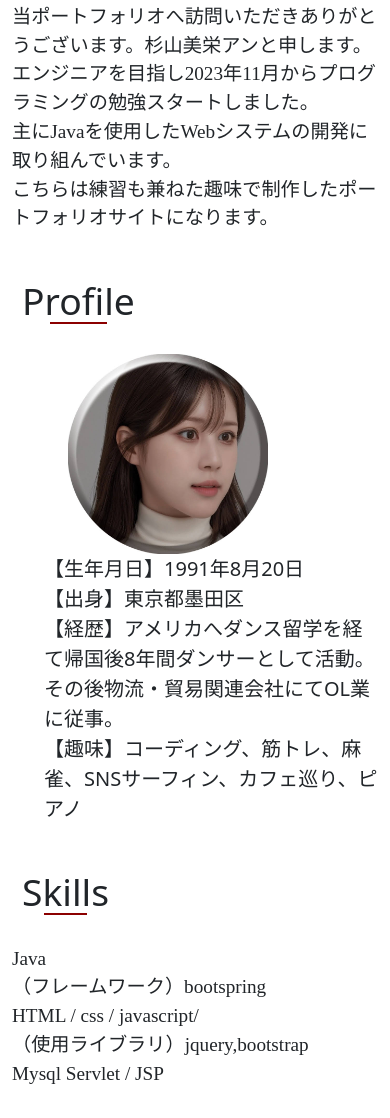
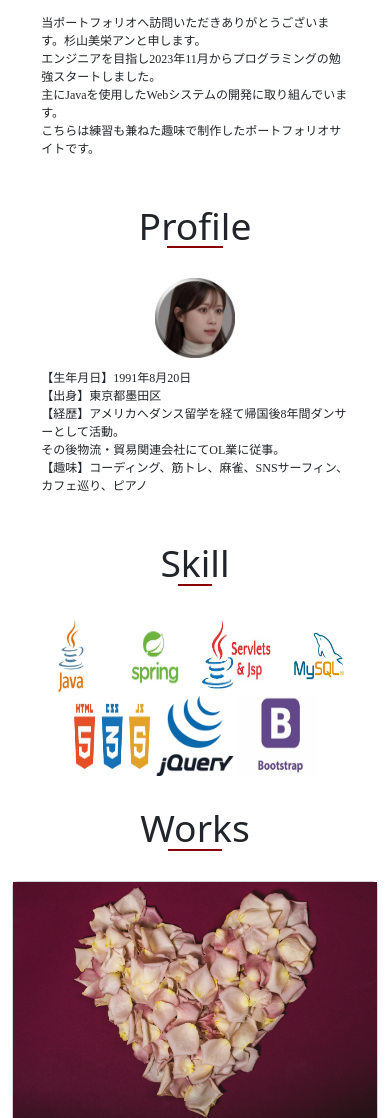
Before and after one commit to MieAnne/MyPortfolioSite, a plain HTML site: page index.html in a window 390 px wide. Shown: the part 882-2000 px from the top of the page. Drawn offline with nearby package versions, Linux system fonts and the light colour scheme.

Commit message:
諸々修正

```diff
--- a/css/style.css
+++ b/css/style.css
@@ -11,6 +11,7 @@
     h1{
         margin-top: 18%;
     }
+
 
 nav{
     margin-bottom: 0%;
@@ -91,12 +92,33 @@ h1{
         overflow-x: hidden;
     }
     .container{
-        text-align: left;
+       text-align: center;
+        font-size: 10px;
+
+        p{
+          margin-left: 8%;
+          margin-right: 8%;
+          margin-top: 3%;
+          text-align: left;
+        }
+        .col-sm-4{
+          text-align: center;
+        }
+
+        .small-image{
+          width: 80px;
+          height: 80px;
+        }
+        .small-image1{
+          width: 80px;
+          height: 80px;
+        }
+
+
     }
-   .small-image{
-    text-align: left;
-    margin-right: 30%;
-   }
+
+
+
 
     .nav-links {
        position: absolute;
@@ -140,11 +162,10 @@ h1{
 
 
    .small-image{
-    max-width: 200px; /* 任意のサイズに調整 */
-    max-height: 200px; /* 高さを自動調整してアスペクト比を保持 */
+    width: 200px;
+    height: 200px;
+  }
 
-
-  }
 
   section {
     margin-top: -60px;
@@ -159,6 +180,7 @@ h1{
   }
   .col-sm-8{
     text-align: left;
+    padding-left: -20%;
   }
 
 
@@ -167,6 +189,7 @@ h1{
       font-size: 1.2em;
       font-family:"meiryo";
   }
+
 
   h2 {
     margin: 30px 10px;
--- a/index.html
+++ b/index.html
@@ -48,7 +48,7 @@
             <p>当ポートフォリオへ訪問いただきありがとうございます。杉山美栄アンと申します。<br>
                 エンジニアを目指し2023年11月からプログラミングの勉強スタートしました。<br>
                 主にJavaを使用したWebシステムの開発に取り組んでいます。<br>
-                こちらは練習も兼ねた趣味で制作したポートフォリオサイトになります。</p>
+                こちらは練習も兼ねた趣味で制作したポートフォリオサイトです。</p>
             <div class="profile">
                <div> <h2 class="display-3">Profile</h2></div>
 
@@ -57,13 +57,11 @@
                     <img src="images/face.jpg" alt="プロフィール写真" class="small-image"></div>
 
                 <div class="col-sm-8">
-                    <ul>
-                        <li>【生年月日】1991年8月20日</li>
-                        <li>【出身】東京都墨田区</li>
-                        <li>【経歴】アメリカへダンス留学を経て帰国後8年間ダンサーとして活動。<br>
-                            その後物流・貿易関連会社にてOL業に従事。</li>
-                        <li>【趣味】コーディング、筋トレ、麻雀、SNSサーフィン、カフェ巡り、ピアノ</li>
-                    </ul>
+                        <p>【生年月日】1991年8月20日<br>
+                           【出身】東京都墨田区<br>
+                           【経歴】アメリカへダンス留学を経て帰国後8年間ダンサーとして活動。<br>
+                            その後物流・貿易関連会社にてOL業に従事。<br>
+                           【趣味】コーディング、筋トレ、麻雀、SNSサーフィン、カフェ巡り、ピアノ</p>
                 </div>
                 </div>
             </div>
@@ -72,13 +70,16 @@
 
         <!-- スキル -->
         <section id="skills">
-            <h2 class="display-3">Skills</h2>
-            <p>Java<br>
-                （フレームワーク）bootspring<br>
-                HTML / css / javascript/ <br>
-                （使用ライブラリ）jquery,bootstrap<br>
-                Mysql
-                Servlet / JSP</p>
+            <h2 class="display-3">Skill</h2><br>
+           <div class="img"> <img src="images/Java.jpg" alt=""  class="small-image">
+            <img src="images/spring.jpg" alt=""  class="small-image">
+            <img src="images/servlet.jpg" alt=""  class="small-image">
+            <img src="images/mysql.jpg" alt=""  class="small-image"><br>
+            <img src="images/hcj.jpg" alt=""  class="small-image1">
+            <img src="images/jquery.jpg" alt=""  class="small-image">
+            <img src="images/bootstrap.jpg" alt=""  class="small-image"></div>
+
+
         </section>
         <!-- 作品集 -->
         <section id="works">
```
Also changed, not shown: images/Java.jpg (added), images/bootstrap.jpg (added), images/hcj.jpg (added), images/jquery.jpg (added), images/mysql.jpg (added), images/servlet.jpg (added), images/spring.jpg (added).
